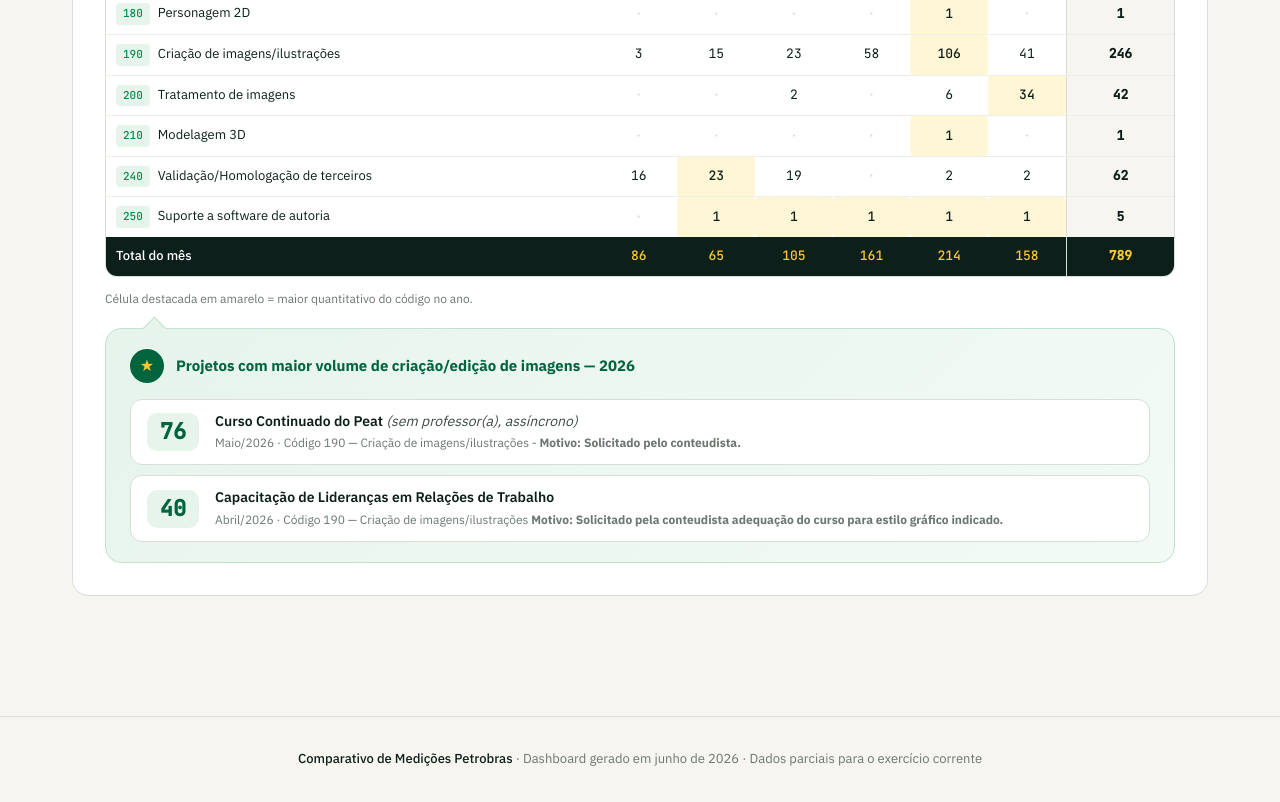
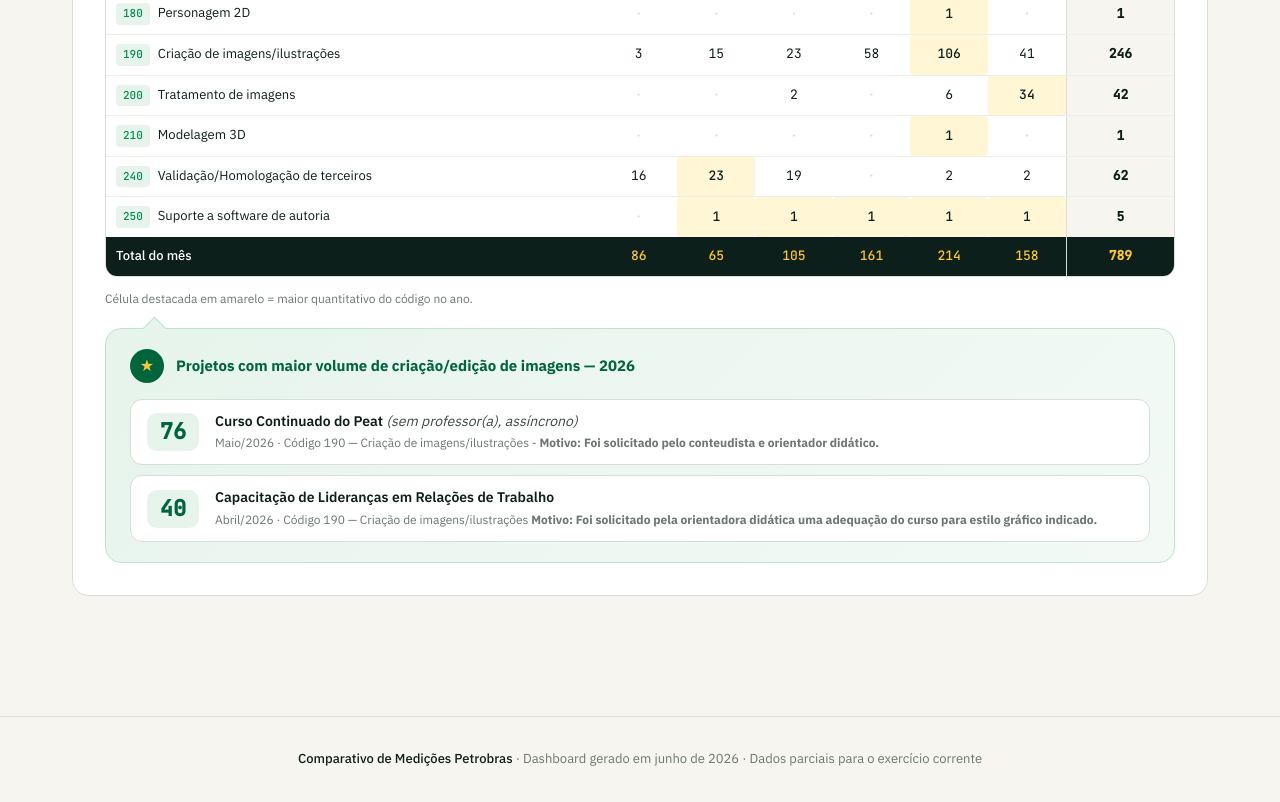
Before and after one commit to NucleoEaDSenai/DashboardPetrobras, a plain HTML site: page index.html in a window 1280 px wide. Shown: the part 5526-6328 px from the top of the page. Drawn offline with nearby package versions, Linux system fonts and the light colour scheme.

Commit message:
Update index.html

```diff
--- a/index.html
+++ b/index.html
@@ -894,14 +894,14 @@
           <span class="destaque-qtd">76</span>
           <div class="destaque-info">
             <span class="destaque-nome">Curso Continuado do Peat <em>(sem professor(a), assíncrono)</em></span>
-            <span class="destaque-meta">Maio/2026 · Código 190 — Criação de imagens/ilustrações - <b>Motivo: Solicitado pelo conteudista.</b></span>
+            <span class="destaque-meta">Maio/2026 · Código 190 — Criação de imagens/ilustrações - <b>Motivo: Foi solicitado pelo conteudista e orientador didático.</b></span>
           </div>
         </li>
         <li>
           <span class="destaque-qtd">40</span>
           <div class="destaque-info">
             <span class="destaque-nome">Capacitação de Lideranças em Relações de Trabalho</span>
-            <span class="destaque-meta">Abril/2026 · Código 190 — Criação de imagens/ilustrações <b>Motivo: Solicitado pela conteudista adequação do curso para estilo gráfico indicado.</b></span>
+            <span class="destaque-meta">Abril/2026 · Código 190 — Criação de imagens/ilustrações <b>Motivo: Foi solicitado pela orientadora didática uma adequação do curso para estilo gráfico indicado.</b></span>
           </div>
         </li>
       </ul>
```
